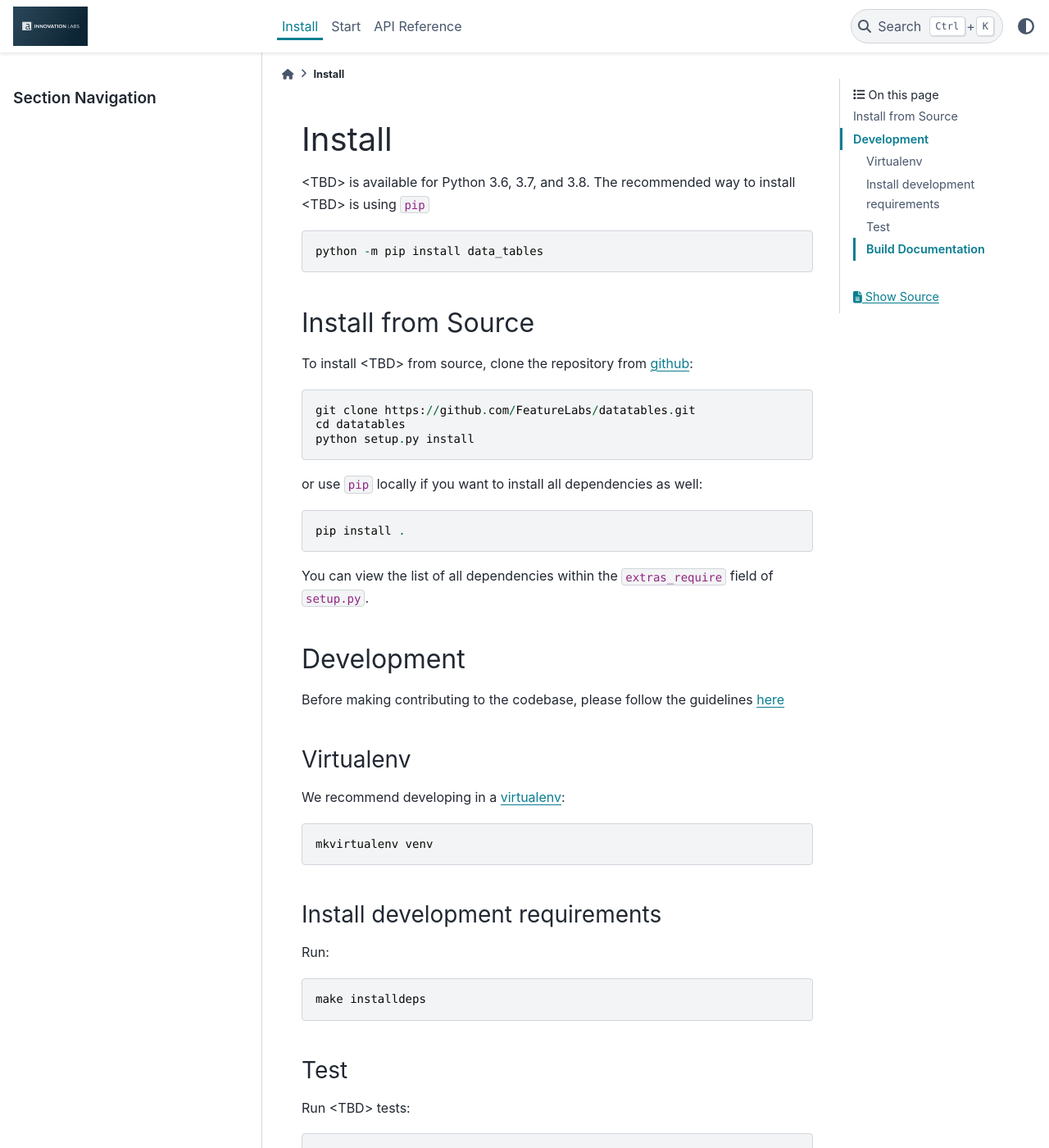
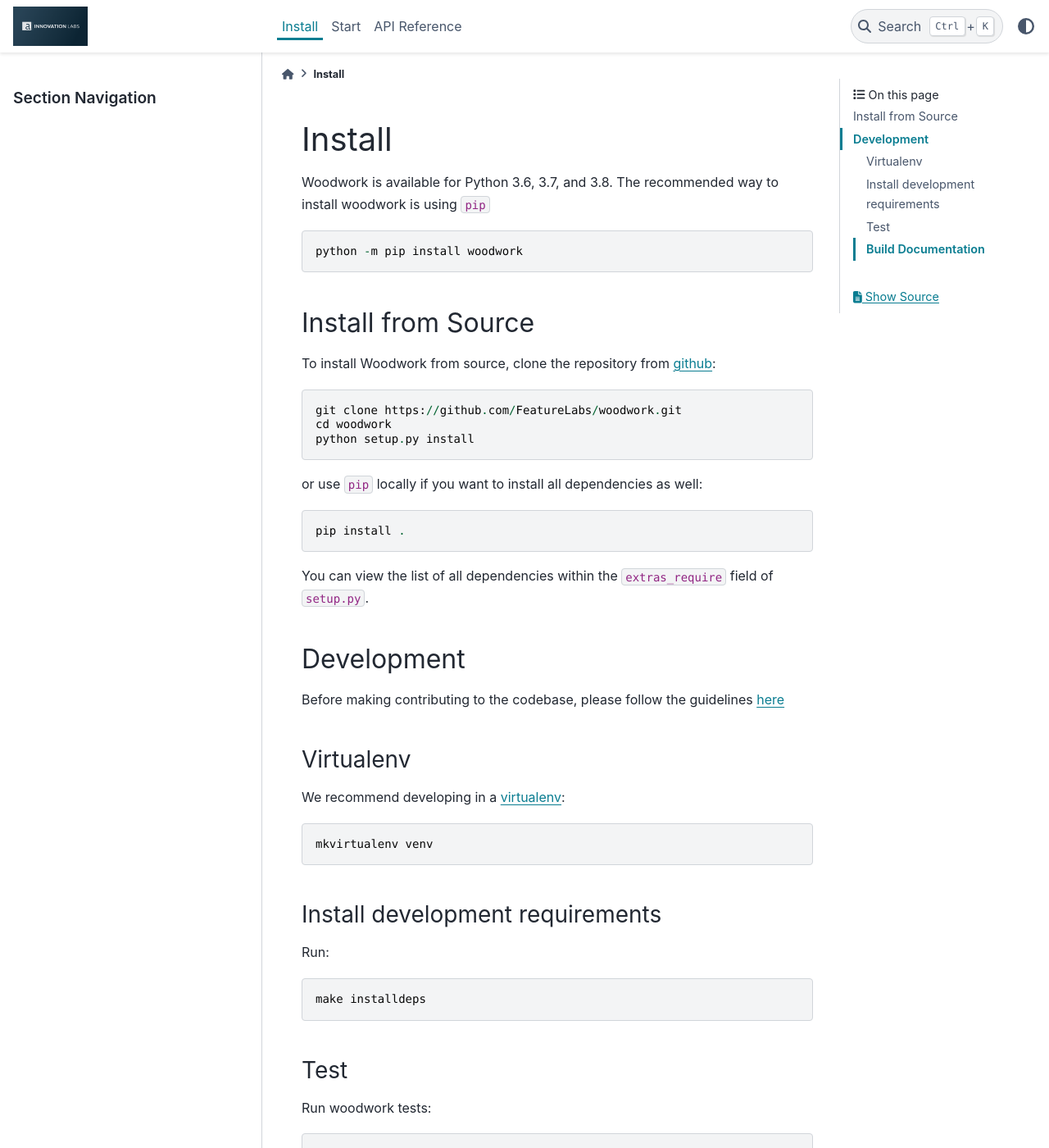
Before and after one commit to alteryx/woodwork, a Sphinx documentation site: the page built from docs/source/install.rst, in a window 1280 px wide and 1400 px high. Shown: the whole window at 82% size. Built offline with Sphinx 7.4.7 and the PyData theme 0.15.4, drawn with Linux system fonts in a browser that asks for light colours; comment, search, counter and statistics services are not loaded.

```diff
--- a/docs/source/install.rst
+++ b/docs/source/install.rst
@@ -1,20 +1,20 @@
 Install
 *******
 
-<TBD> is available for Python 3.6, 3.7, and 3.8. The recommended way to install <TBD> is using ``pip``
+Woodwork is available for Python 3.6, 3.7, and 3.8. The recommended way to install woodwork is using ``pip``
 ::
 
-    python -m pip install data_tables
+    python -m pip install woodwork
 
 
 Install from Source
 -------------------
 
-To install <TBD> from source, clone the repository from `github
-<https://github.com/FeatureLabs/datatables>`_::
+To install Woodwork from source, clone the repository from `github
+<https://github.com/FeatureLabs/woodwork>`_::
 
-    git clone https://github.com/FeatureLabs/datatables.git
-    cd datatables
+    git clone https://github.com/FeatureLabs/woodwork.git
+    cd woodwork
     python setup.py install
 
 or use ``pip`` locally if you want to install all dependencies as well::
@@ -27,7 +27,7 @@
 
 Development
 -----------
-Before making contributing to the codebase, please follow the guidelines `here <https://github.com/FeatureLabs/datatables/blob/main/contributing.md>`_
+Before making contributing to the codebase, please follow the guidelines `here <https://github.com/FeatureLabs/woodwork/blob/main/contributing.md>`_
 
 Virtualenv
 ~~~~~~~~~~
@@ -45,7 +45,7 @@
 Test
 ~~~~
 
-Run <TBD> tests::
+Run woodwork tests::
 
     make test
 
```
Also changed, not shown: docs/source/start.rst (+59 -11 lines).
